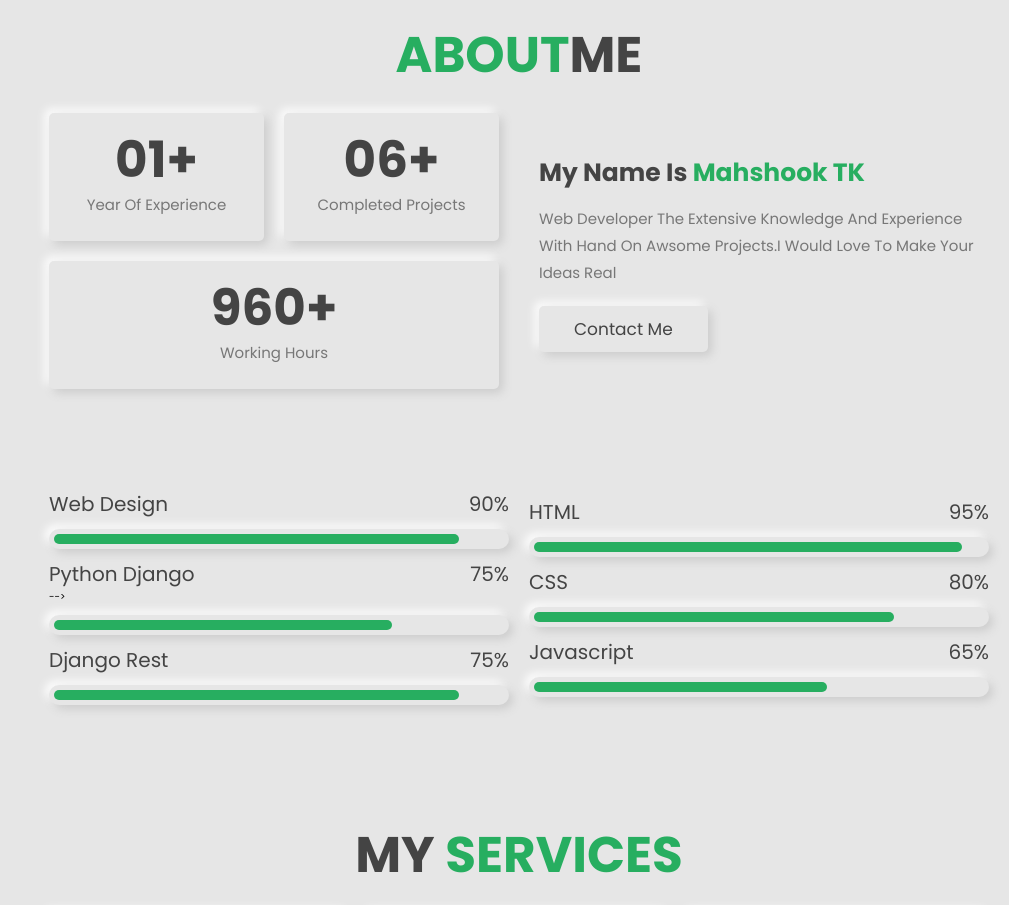
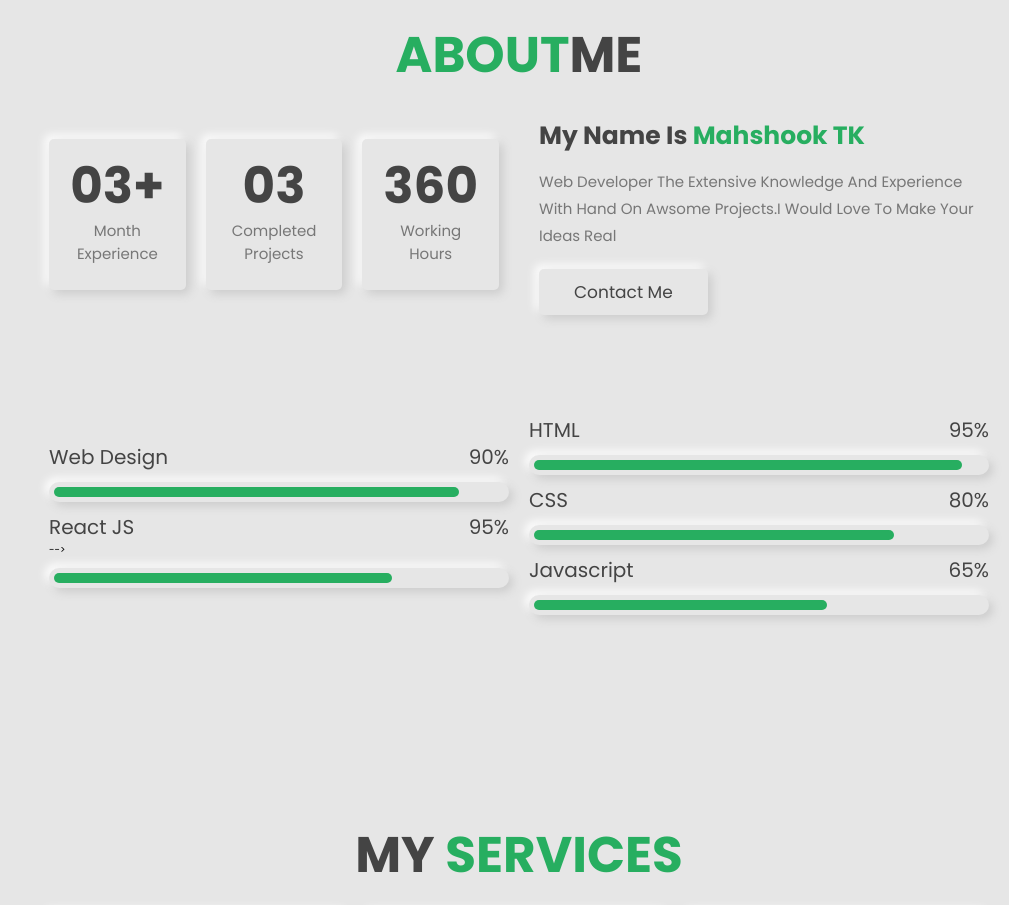
Before and after one commit to MahshookTK/Personal-Website, a plain HTML site: page index.html in a window 1280 px wide. Shown: the part 802-1707 px from the top of the page, without its empty margins (271-1280 px from the left). Drawn offline with nearby package versions, Linux system fonts and the light colour scheme.

Commit message:
soem updates

```diff
--- a/index.html
+++ b/index.html
@@ -4,7 +4,7 @@
     <meta charset="UTF-8">
     <meta http-equiv="X-UA-Compatible" content="IE=edge">
     <meta name="viewport" content="width=device-width, initial-scale=1.0">
-    <title>Mahshook TK</title>
+    <title>Mahshook Tk</title>
     <link rel="stylesheet" href="https://cdnjs.cloudflare.com/ajax/libs/font-awesome/5.15.4/css/all.min.css">
     <link rel="stylesheet" href="styl.css">
     <script src="https://ajax.googleapis.com/ajax/libs/jquery/3.5.1/jquery.min.js"></script>
@@ -48,8 +48,10 @@
 
         <div class="share">
             <a href="https://instagram.com/mahshooq?r=nametag" class="fab fa-instagram" target="blank"></a>
-            <a href="https://www.linkedin.com/in/mahshook-tk-7267b222b/" class="fab fa-linkedin" target="blank"</a>
+            <a href="https://www.linkedin.com/in/mahshook-tk-7267b222b/" class="fab fa-linkedin" target="blank"></a>
             <a href="https://github.com/MahshookTK" class="fab fa-github" target="blank"></a>
+            <a href="http://www.mahshook6509@gmail.com" class="fa fa-envelope" aria-hidden="true"></a>
+
         </div>
 
     </section>
@@ -65,24 +67,21 @@
 
             <div class="box-container">
                 <div class="box">
-                    <h3>01+</h3>
-                    <p>Year of experience</p>
+                    <h3>03+</h3>
+                    <p>Month experience</p>
                 </div>
 
                 <div class="box">
-                    <h3>06+</h3>
+                    <h3>03</h3>
                     <p>completed projects</p>
                 </div>
 
                 <div class="box">
-                    <h3>960+</h3>
+                    <h3>360</h3>
                     <p>working hours</p>
                 </div>
 
-                <!-- <div class="box">
-                    <h3>45+</h3>
-                    <p>working hour</p>
-                </div> -->
+
             </div>
             <br>
 
@@ -100,10 +99,10 @@
             <div class="progress">
                 <h3> Web Design <span>90%</span></h3>
              <div class="bar bar-1-1"><span></span></div>
-                <h3> Python Django <span>75%</span></h3> -->
+                <h3> React JS <span>95%</span></h3> -->
                 <div class="bar bar-1-2"><span></span></div>
-                <h3> Django Rest <span>75%</span></h3>
-                <div class="bar bar-1-1"><span></span></div>
+                <!-- <h3>  <span>75%</span></h3>
+                <div class="bar bar-1-1"><span></span></div> -->
             </div>
 
             <div class="progress">
@@ -182,49 +181,9 @@
                     <h3>Whatsapp</h3>
                 </div>
 
-            </div>
-<!--
-            <div class="box">
-                <img src="images/redstore.png" alt="">
-                <div class="content">
-                    <a href="" class="work-link" target="blank"><i class="fas fa-link"></i></a>
-                    <h3>E-commerse Website</h3>
-                </div>
-            </div>
+        </div>
+    </div>
 
-            <div class="box">
-                <img src="images/travel.png" alt="">
-                <div class="content">
-                    <a href="" class="work-link" target="blank"><i class="fas fa-link"></i></a>
-                    <h3>Travel Website</h3>
-                </div>
-            </div>
-
-            <div class="box">
-                <img src="images/advo.png" alt="">
-                <div class="content">
-                    <a href="https://www.figma.com/file/iVwzVyY2qHY8nY6uefakc4/sample?node-id=0%3A1" class="work-link" target="blank"><i class="fas fa-link"></i></a>
-                    <h3>advo UI-design</h3>
-                </div>
-            </div>
-
-            <div class="box">
-                <img src="images/traffic.png" alt="">
-                <div class="content">
-                    <a href=" https://www.figma.com/file/gpQZbPR3xmt4MJnUuwdbTh/Untitled?node-id=0%3A1" class="work-link" target="blank"><i class="fas fa-link"></i></a>
-                    <h3>traffic UI-design</h3>
-                </div>
-            </div>
-
-            <div class="box">
-                <img src="images/oliva grace.png" alt="">
-                <div class="content">
-                    <a href="https://www.figma.com/file/xIVnoAaXRFOmKgUxIN0u6M/Untitled?node-id=0%3A1" class="work-link" target="blank"><i class="fas fa-link"></i></a>
-                    <h3>Oliva grace UI-design</h3>
-                </div>
-            </div> -->
-
-        </div>
 
     </section>
     <!------portfilo section ends-------->
```
